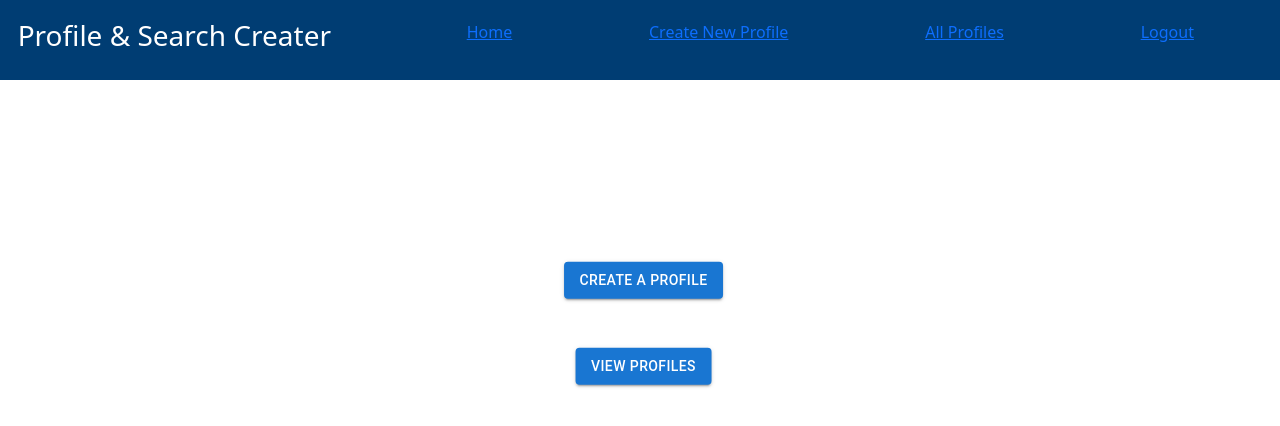
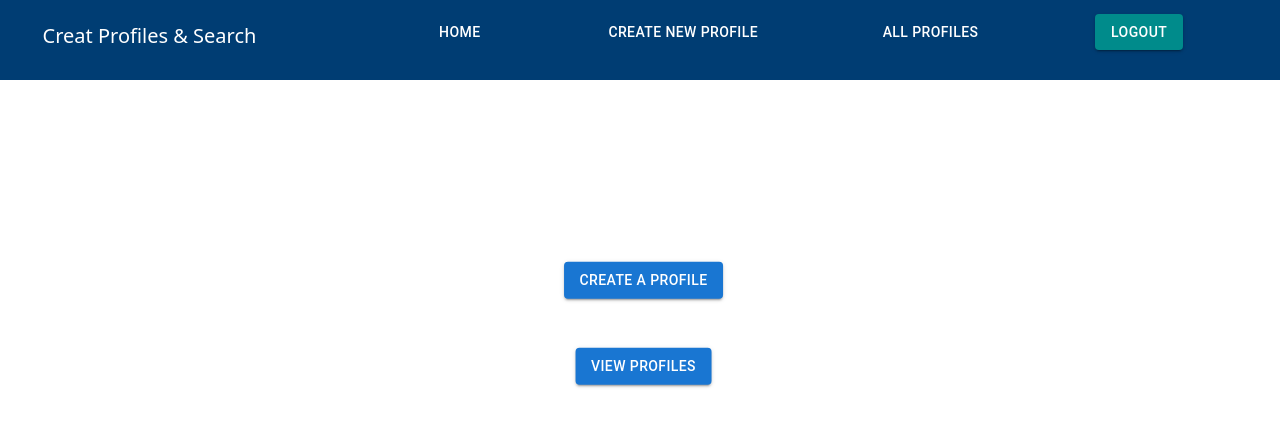
Before and after one commit to AbelRodriguezGuillen/ProfileCrudApp, a React (Create React App) app: page / in a window 1280 px wide. Shown: the top 426 px of the page. Built offline with nearby package versions, Linux system fonts and the light colour scheme.

Commit message:
Update Nav.js

```diff
--- a/src/pages/Nav.js
+++ b/src/pages/Nav.js
@@ -1,4 +1,5 @@
 import "bootstrap/dist/css/bootstrap.min.css";
+import { Button } from "@mui/material";
 import React from "react";
 import { Link } from "react-router-dom";
 
@@ -6,13 +7,95 @@ const Nav = () => {
   return (
     <div>
       <nav>
-        <h3>Profile & Search Creater</h3>
+        <h5>
+          <Link
+            to="/"
+            style={{
+              color: "white",
+              textDecoration: "inherit",
+            }}
+          >
+            Creat Profiles & Search
+          </Link>
+        </h5>
         <ul className="nav-links">
-          <Link to="/">Home</Link>
-          {/* <Link to="/employer/dashboard">Dashboard</Link> */}
-          <Link to="/employer/create">Create New Profile</Link>
-          <Link to="/employee/feed">All Profiles</Link>
-          <Link to="/">Logout</Link>
+          <Button
+            sx={{
+              margin: "1% 2%",
+              backgroundColor: "transparent",
+              color: "white",
+              "&:hover": {
+                backgroundColor: "#1e1e1e",
+              },
+            }}
+            variant="text"
+          >
+            <Link
+              to="/"
+              style={{
+                textDecoration: "none",
+                color: "white",
+              }}
+            >
+              Home
+            </Link>
+          </Button>
+          <Button
+            sx={{
+              margin: "1% 2%",
+              backgroundColor: "transparent",
+              color: "white",
+              "&:hover": {
+                backgroundColor: "#1e1e1e",
+              },
+            }}
+            variant="text"
+          >
+            <Link
+              to="/api/post/create"
+              style={{
+                textDecoration: "none",
+                color: "white",
+              }}
+            >
+              Create New Profile
+            </Link>
+          </Button>
+          <Button
+            sx={{
+              margin: "1% 2%",
+              backgroundColor: "transparent",
+              color: "white",
+              "&:hover": {
+                backgroundColor: "#1e1e1e",
+              },
+            }}
+            variant="text"
+          >
+            <Link
+              to="/api/post/feed"
+              style={{
+                textDecoration: "none",
+                color: "white",
+              }}
+            >
+              All Profiles
+            </Link>
+          </Button>
+          <Button
+            sx={{ margin: "1% 2%", backgroundColor: "darkcyan" }}
+            variant="contained"
+          >
+            <Link
+              to="/"
+              style={{
+                color: "white",
+                textDecoration: "inherit",
+              }}
+            >
+              Logout
+            </Link>
+          </Button>
         </ul>
       </nav>
     </div>
```
